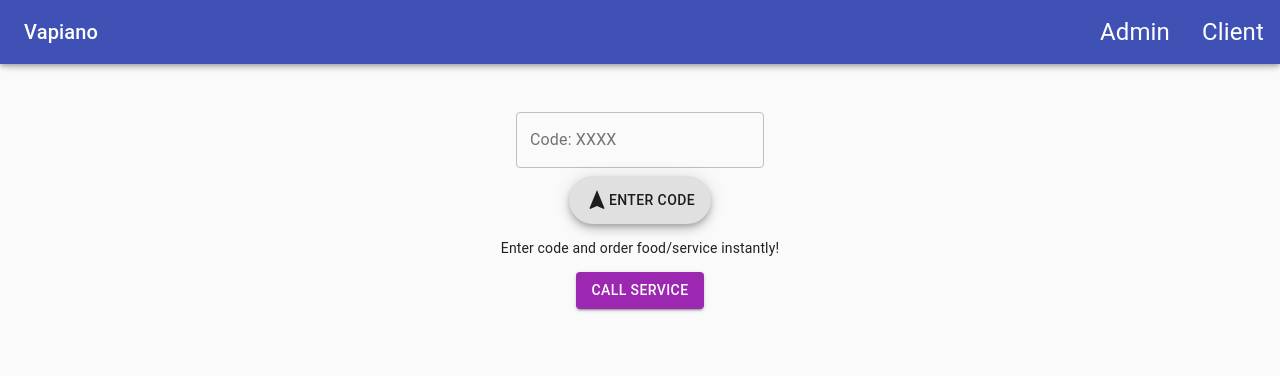
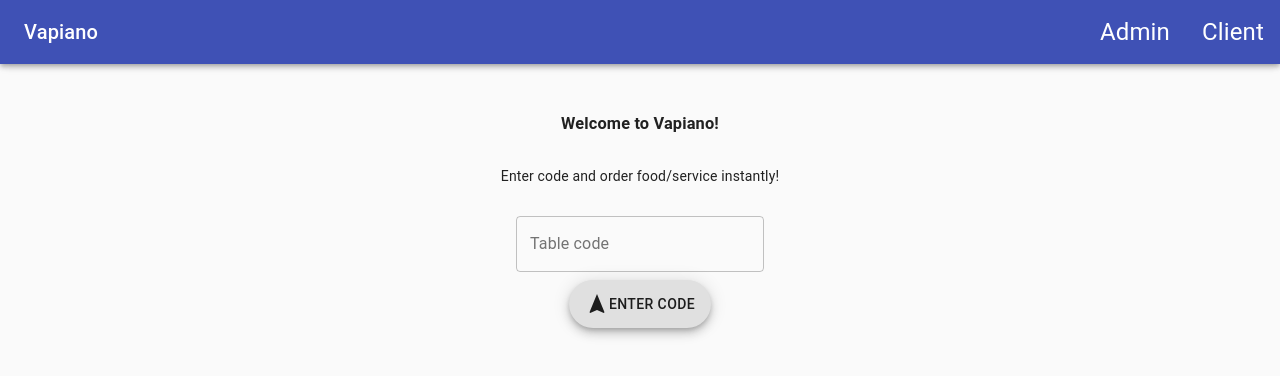
Before and after one commit to nils-emil/resto-order-client-ui, a React (Create React App) app in the folder client/: page / in a window 1280 px wide. Shown: the top 376 px of the page. Built offline with nearby package versions, Linux system fonts and the light colour scheme; no server answers.

Commit message:
Call service button

```diff
--- /dev/null
+++ b/client/src/components/BottomActions/BottomActions.js
@@ -0,0 +1,32 @@
+import React from 'react';
+import BottomNavigation from '@material-ui/core/BottomNavigation';
+import BottomNavigationAction from '@material-ui/core/BottomNavigationAction';
+import CallIcon from '@material-ui/icons/Call';
+import CreditCardIcon from '@material-ui/icons/CreditCard';
+import RestaurantMenuIcon from '@material-ui/icons/RestaurantMenu';
+import './styles.scss';
+import io from 'socket.io-client';
+
+function BottomActions(props) {
+
+  const socket = io(process.env.REACT_APP_BACKEND_URL);
+
+  const callWaiter = () => {
+    socket.emit('CALL_SERVICE', {
+      tableCode: props.tableCode
+    });
+  };
+
+  return (
+    <BottomNavigation
+      showLabels
+      className="bar"
+    >
+      <BottomNavigationAction label="Call waiter" onClick={callWaiter} icon={<CallIcon/>}/>
+      <BottomNavigationAction label="Menu" icon={<RestaurantMenuIcon/>}/>
+      <BottomNavigationAction label="Pay" icon={<CreditCardIcon/>}/>
+    </BottomNavigation>
+  );
+};
+
+export default BottomActions;
--- /dev/null
+++ b/client/src/components/BottomActions/styles.scss
@@ -0,0 +1,5 @@
+.bar {
+  position: absolute;
+  bottom: 0;
+  width: 100%;
+}
--- a/client/src/components/ServiceCallButton/CallServiceClientButton.js
+++ /dev/null
@@ -1,39 +0,0 @@
-import React from "react";
-import io from "socket.io-client";
-import Button from '@material-ui/core/Button';
-import {makeStyles} from '@material-ui/core/styles';
-import {purple} from "@material-ui/core/colors";
-import {createMuiTheme, MuiThemeProvider} from "@material-ui/core";
-
-
-export default function CallServiceClientButton(props) {
-    const classes = makeStyles();
-    const blueTheme = createMuiTheme({palette: {primary: purple}});
-
-    // TODO take from env file
-    const socket = io(process.env.REACT_APP_BACKEND_URL);
-
-    const sendMessage = ev => {
-        ev.preventDefault();
-        socket.emit('CALL_SERVICE', {
-            tableCode: props.tableCode
-        });
-    };
-
-    return (
-        <div>
-            <MuiThemeProvider theme={blueTheme}>
-                <Button
-                    onClick={sendMessage}
-                    theme={blueTheme}
-                    variant="contained"
-                    size="medium"
-                    color="primary"
-                    className={classes.margin}
-                >Call service
-                </Button>
-            </MuiThemeProvider>
-        </div>
-
-    );
-}
--- a/client/src/pages/client/ClientCodeEntry/ClientCodeEntry.js
+++ b/client/src/pages/client/ClientCodeEntry/ClientCodeEntry.js
@@ -1,33 +1,34 @@
 import React, {useState} from 'react';
-
 import './styles.scss'
 import TextField from "@material-ui/core/TextField";
 import NavigationIcon from '@material-ui/icons/Navigation';
 import Fab from '@material-ui/core/Fab';
 import {Link} from 'react-router-dom';
-import CallServiceClientButton from "../../../components/ServiceCallButton/CallServiceClientButton";
 
-const ClientCodeEntry = props => {
-  const [setCode] = useState({code: ""});
+function ClientCodeEntry() {
+
+  const [code, setCode] = useState("");
+
   return (
     <div className="code-entry">
+
+      <h3>Welcome to Vapiano!</h3>
+      <p>Enter code and order food/service instantly!</p>
+
       <TextField
-        label="Code: XXXX"
+        label="Table code"
         margin="normal"
         onChange={event => setCode(event.target.value)}
         variant="outlined"/>
-      <Link to="/food/">
+
+      <Link to={{pathname: "/food", state: code}}>
         <Fab variant="extended" aria-label="delete">
           <NavigationIcon/>
           Enter code
         </Fab>
       </Link>
-      <p>
-        Enter code and order food/service instantly!
-      </p>
-        <CallServiceClientButton tableCode="586TGJ"/>
     </div>
   );
-};
+}
 
 export default ClientCodeEntry;
--- a/client/src/pages/client/FoodPicker/FoodPicker.js
+++ b/client/src/pages/client/FoodPicker/FoodPicker.js
@@ -1,18 +1,17 @@
 import React from 'react';
-import Fab from '@material-ui/core/Fab';
 import './styles.scss'
-import {Link} from 'react-router-dom';
+import BottomActions from '../../../components/BottomActions/BottomActions';
 
-const FoodPicker = props => {
+function FoodPicker() {
+
   return (
     <span className="food-picker">
-      Food picker
-      <Link to="/">
-        <Fab variant="extended">
-          Back
-        </Fab>
-      </Link>
+      <h4>Welcome to vapiano</h4>
+      <p>Your waitress today: Annika Kaari</p>
+      <br/>
+      <p>Total: 43.50€</p>
+      <BottomActions tableCode='223AFV'/>
     </span>);
-};
+}
 
 export default FoodPicker;
```
